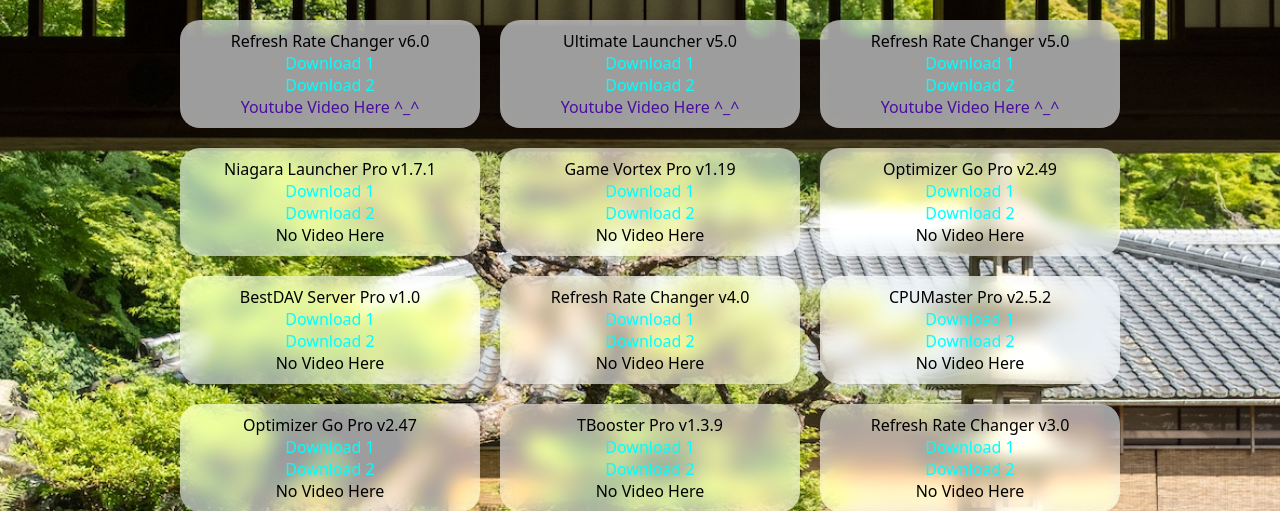
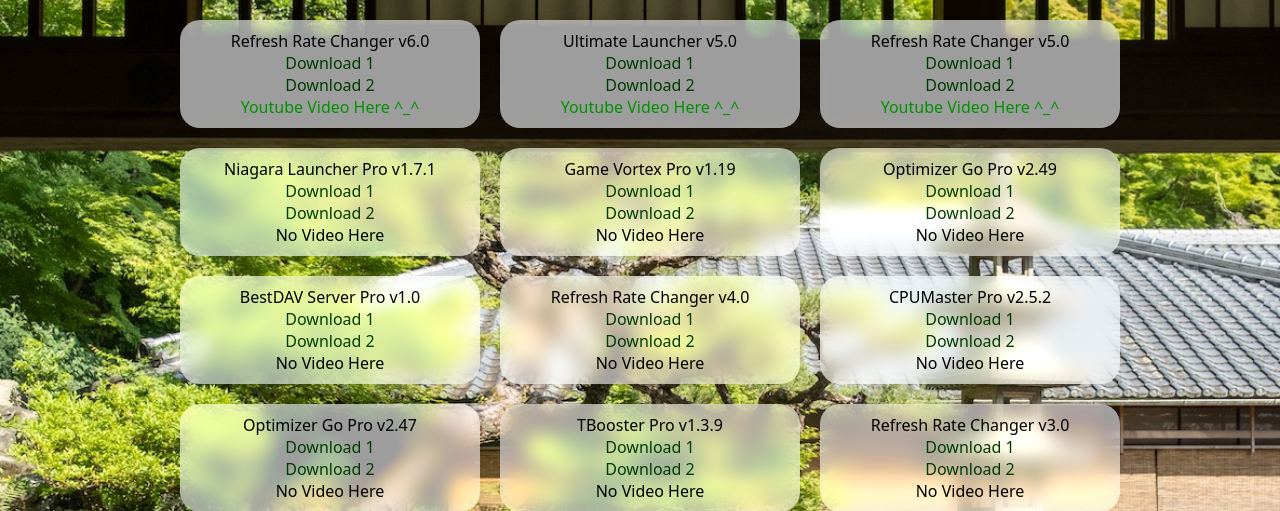
Before and after one commit to LoveDoLove/lovedolove.github.io, a PHP site: page /new/main.html in a window 1280 px wide. Shown: the part 84-595 px from the top of the page. Run offline with PHP 8.4, Linux system fonts and the light colour scheme.

Commit message:
Update list.css

```diff
--- a/new/list.css
+++ b/new/list.css
@@ -9,7 +9,7 @@ div.listed {
 }
 
 div.application {
-    text-align: center !important;
+    text-align: center;
     width: 300px;
     margin: 10px;
     padding: 10px;
@@ -24,12 +24,13 @@ div.application > li {
 }
 
 div.application > li > a {
-    color: aqua;
+    color: rgb(4, 0, 255);
+    animation: infinite colors 5s;
     text-decoration: none;
 }
 
 div.application > li > a.youtube {
-    color: purple;
-    animation: infinite colors 10s;
+    color: rgb(255, 0, 242);
+    animation: infinite colors 2s;
     text-decoration: none;
 }
```
